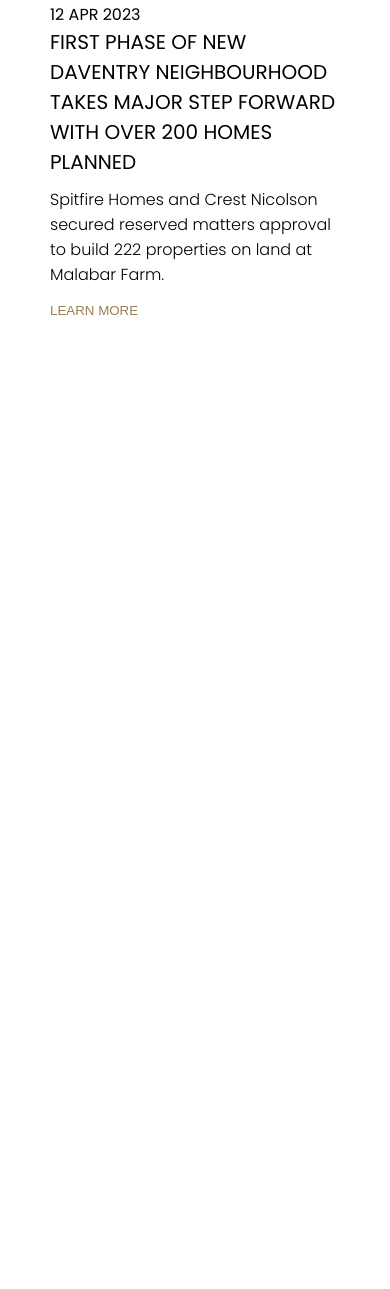
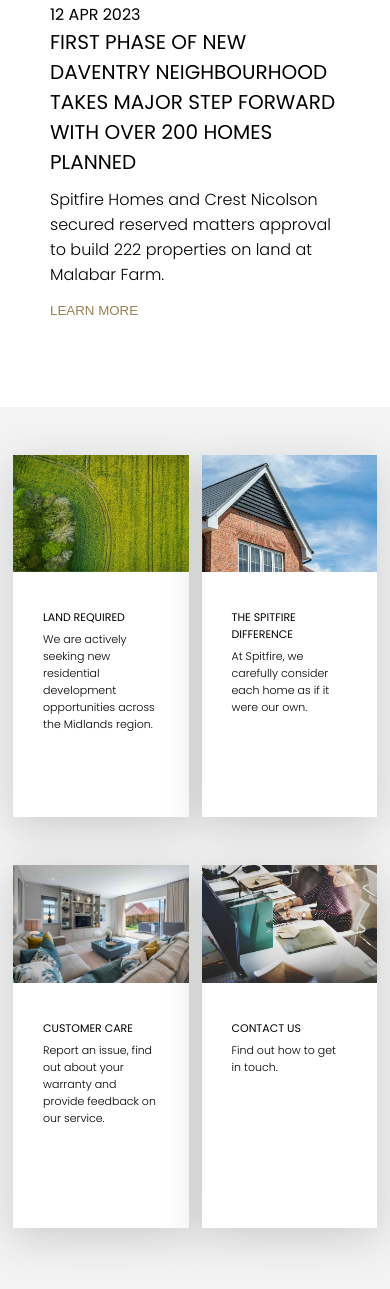
Before and after one commit to iabrauf/spitfire_home, a plain HTML site: page index.html in a window 390 px wide. Shown: the part 4683-5972 px from the top of the page. Before the commit the page ends 5090 px from the top, so only its background shows below. Drawn offline with Linux system fonts and the light colour scheme.

Commit message:
added 4 cards in 2 rows and made it responsive

```diff
--- a/index.html
+++ b/index.html
@@ -155,6 +155,53 @@
   </div>
 </section>
 
+
+<!--  4 cards interface-->
+<section class="card">
+  <div>
+    <section class="card-container">
+      <section class="card-image">
+        <img src="images/card1.webp">
+      </section>
+      <section class="card-content">
+        <h6>LAND REQUIRED</h6>
+        <p>We are actively seeking new residential development opportunities across the Midlands region.</p>
+      </section>
+    </section>
+    <section class="card-container">
+      <section class="card-image">
+        <img src="images/card2.webp">
+      </section>
+      <section class="card-content">
+        <h6>
+          THE SPITFIRE DIFFERENCE</h6>
+        <p>At Spitfire, we carefully consider each home as if it were our own.</p>
+      </section>
+    </section>
+  </div>
+  <div>
+    <section class="card-container">
+      <section class="card-image">
+        <img src="images/card3.webp">
+      </section>
+      <section class="card-content">
+        <h6>CUSTOMER CARE</h6>
+        <p>Report an issue, find out about your warranty and provide feedback on our service.
+        </p>
+      </section>
+    </section>
+    <section class="card-container">
+      <section class="card-image">
+        <img src="images/card4.webp">
+      </section>
+      <section class="card-content">
+        <h6>CONTACT US</h6>
+        <p>Find out how to get in touch.</p>
+      </section>
+    </section>
+  </div>
+</section>
+
 </body>
 
 </html>
--- a/style.css
+++ b/style.css
@@ -431,3 +431,74 @@ body {
     margin-top: 4rem;
   }
 }
+
+
+/*  interface of 4 cards */
+
+.card {
+  margin-top: 10px;
+  background-color: rgb(243, 243, 243);
+  padding-bottom: 90px;
+}
+
+.card div {
+  display: flex;
+  justify-content: space-evenly;
+  align-items: center;
+}
+
+.card-container {
+  flex-basis: 45%;
+  margin-top: 3rem;
+  background-color: white;
+  width: 50%;
+  height: 85vh;
+  box-shadow: 0px 10px 40px 0px rgba(42, 49, 46, 0.2);
+}
+
+
+
+.card-content h6 {
+  font-size: 20px;
+  font-weight: 400;
+  margin-bottom: 5px;
+}
+
+.card-content p {
+  font-size: 16px;
+  font-weight: 100;
+}
+
+.card-container img {
+  width: 100%;
+  height: 50%;
+}
+
+.card-content {
+  padding: 30px 30px;
+}
+
+
+@media (min-width:426px) and (max-width:769px) {
+  .card-container {
+    height: 63vh;
+  }
+}
+
+@media (max-width:426px) {
+  .card-container {
+    height: 43vh;
+  }
+
+  .card-content h6 {
+    font-size: 11px !important;
+    font-weight: 400;
+    margin-bottom: 5px;
+  }
+
+  .card-content p {
+    font-size: 11px !important;
+    font-weight: 100;
+  }
+
+}
```
